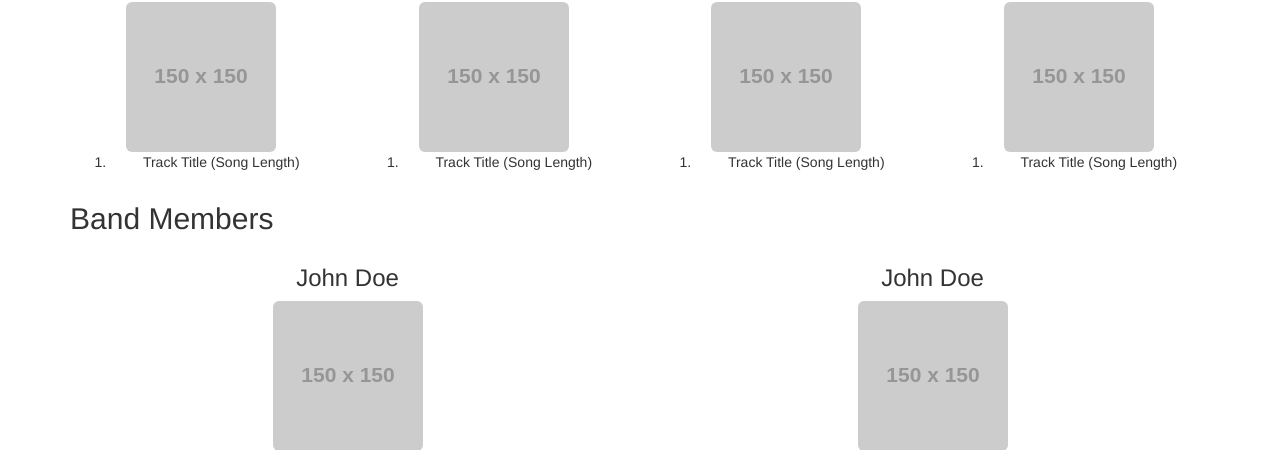
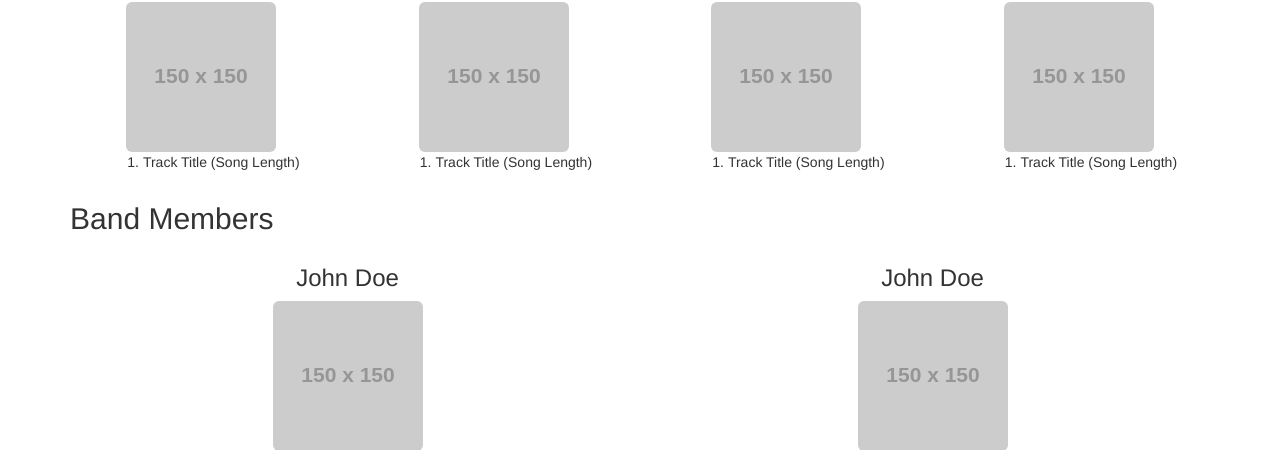
Before and after one commit to Ethameshep/discography, a PHP site: page / in a window 1280 px wide. Shown: the part 829-1279 px from the top of the page. Run offline with PHP 8.4, Linux system fonts and the light colour scheme; grey boxes labelled with a size stand in for pictures from a placeholder-image service; some libraries are stand-ins or nearby versions.

Commit message:
CSS bug fixes
-corrected typos in the CSS
-removed text-center from inlineCenter divs
-main.css will now center them

```diff
--- a/css/main.css
+++ b/css/main.css
@@ -32,11 +32,11 @@ pending
 }
 
 /*ALBUMS AND MEMBERS SECTION*/
-.centerInline {
+.inlineCenter {
   text-align: center;
 }
 
-.centerInline p, .centerInline ol {
+.inlineCenter p, .inlineCenter ol {
   display: inline-block;
   text-align: left;
 }
--- a/index.html
+++ b/index.html
@@ -10,6 +10,7 @@
   </head>
   <body class="container">
     <header>
+      <h1 class="sr-only">Band Name</h1>
       <nav class="navbar navbar-default navbar-fixed-top">
         <div class="container-fluid">
           <div class="navbar-header">
@@ -64,7 +65,7 @@
       <section class="album col-md-3 col-sm-6">
         <h3 class="text-center">Album Name</h3>
         <img class="img-rounded album-photo" src="http://placehold.it/150x150" alt="Cover art for ALBUM">
-        <div class="text-center inlineCenter"> <!--centers ol tag by making ol inline block and then centering text in the div-->
+        <div class="inlineCenter"> <!--centers ol tag by making ol inline block and then centering text in the div-->
           <ol>
             <li>Track Title (Song Length)</li>
           </ol> <!--track list will go here-->
@@ -73,7 +74,7 @@
       <section class="album col-md-3 col-sm-6">
         <h3 class="text-center">Album Name</h3>
         <img class="img-rounded album-photo" src="http://placehold.it/150x150" alt="Cover art for ALBUM">
-        <div class="text-center inlineCenter"> <!--centers ol tag by making ol inline block and then centering text in the div-->
+        <div class="inlineCenter"> <!--centers ol tag by making ol inline block and then centering text in the div-->
           <ol>
             <li>Track Title (Song Length)</li>
           </ol> <!--track list will go here-->
@@ -82,7 +83,7 @@
       <section class="album col-md-3 col-sm-6">
         <h3 class="text-center">Album Name</h3>
         <img class="img-rounded album-photo" src="http://placehold.it/150x150" alt="Cover art for ALBUM">
-        <div class="text-center marginHax"> <!--centers ol tag by making ol inline block and then centering text in the div-->
+        <div class="inlineCenter"> <!--centers ol tag by making ol inline block and then centering text in the div-->
           <ol>
             <li>Track Title (Song Length)</li>
           </ol> <!--track list will go here-->
@@ -91,7 +92,7 @@
       <section class="album col-md-3 col-sm-6">
         <h3 class="text-center">Album Name</h3>
         <img class="img-rounded album-photo" src="http://placehold.it/150x150" alt="Cover art for ALBUM">
-        <div class="text-center marginHax"> <!--centers ol tag by making ol inline block and then centering text in the div-->
+        <div class="inlineCenter"> <!--centers ol tag by making ol inline block and then centering text in the div-->
           <ol>
             <li>Track Title (Song Length)</li>
           </ol> <!--track list will go here-->
@@ -103,16 +104,16 @@
     <div class="row">
       <section class="member col-md-6 col-sm-6">
         <h3 class="text-center">John Doe</h3>
-        <img class="img-rounded member-photo" src="http://placehold.it/150x150" alt="Picture of John Doe">
-        <div class="text-center marginHax"> <!--centers ol tag by making ol inline block and then centering text in the div-->
-          <p class="d-inline-block">short thing about the band member maybe just their role i dont know yet</p>
+        <img class="img-rounded" src="http://placehold.it/150x150" alt="Picture of John Doe">
+        <div class="inlineCenter"> <!--centers ol tag by making ol inline block and then centering text in the div-->
+          <p>short thing about the band member maybe just their role i dont know yet</p>
         </div>
       </section>
       <section class="member col-md-6 col-sm-6">
         <h3 class="text-center">John Doe</h3>
-        <img class="img-rounded member-photo" src="http://placehold.it/150x150" alt="Picture of John Doe">
-        <div class="text-center marginHax"> <!--centers ol tag by making ol inline block and then centering text in the div-->
-          <p class="d-inline-block">short thing about the band member maybe just their role i dont know yet</p>
+        <img class="img-rounded" src="http://placehold.it/150x150" alt="Picture of John Doe">
+        <div class="inlineCenter"> <!--centers ol tag by making ol inline block and then centering text in the div-->
+          <p>short thing about the band member maybe just their role i dont know yet</p>
         </div>
       </section>
     </div>
@@ -187,7 +188,7 @@
           <option value="Wyoming">Wyoming</option>
         </select>
         <label for="zip">Zip Code:</label>
-        <input required maxlength="5" class="form-control" name="zip" type="text" id="zip">
+        <input required class="form-control" name="zip" type="text" id="zip">
       </fieldset>
       <fieldset class="age form-group">
         <!--DO NOT CHANGE AGE FORM-->
```
Also changed, not shown: 1 other file.
